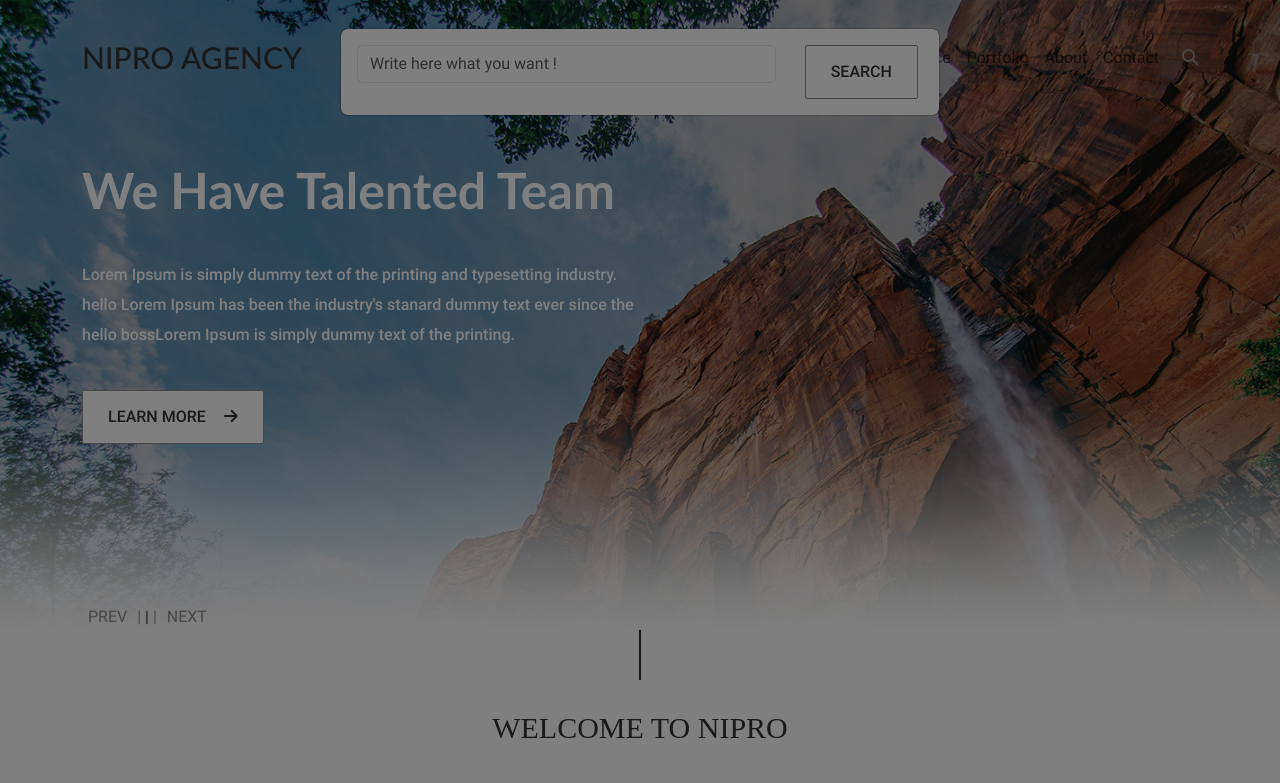
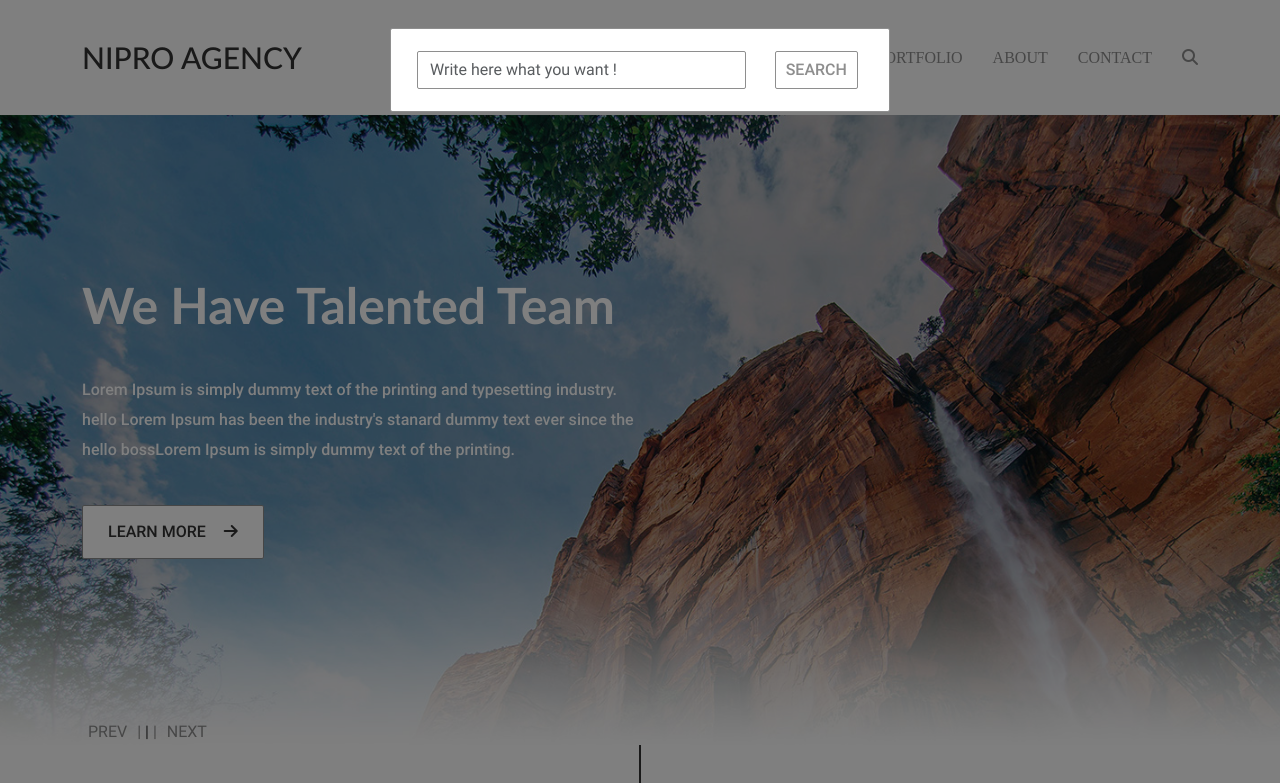
Before and after one commit to hemontamondal/nipro, a plain HTML site: page index.html in a window 1280 px wide. Both pictures are taken after a click on the button 1182 px from the left and 57 px from the top of the page. Shown: the top 783 px of the page. Drawn offline with Linux system fonts and the light colour scheme; some icons are missing; a web font is replaced by a local one.

Commit message:
Update style.css

```diff
--- a/css/style.css
+++ b/css/style.css
@@ -26,6 +26,7 @@
 
 /*common css start*/
 body{
+	padding-top: 115px;
 	font-family: roboto-regular;
 	font-size: 16px;
 	font-weight: 400;
@@ -61,6 +62,7 @@ body{
 /*header start*/
 header{
 	padding: 30px 0;
+	background-color: white;
 }
 .t_logo{
 	font-family: lato-medium;
@@ -69,8 +71,21 @@ header{
 	color: #333333;
 	text-transform: uppercase;
 }
-.menu{}
-.m_item{
+.nav_tog{
+	border-color: #8e8e8e;
+	transition: .33s ease;
+}
+.nav_tog:focus{
+	border: 1px solid #333333;
+	box-shadow: none;
+}
+.navtog_icon{
+	color: #8e8e8e;
+}
+.menu{
+	background-color: none !important;
+}
+.menu ul li a{
     margin: 0 15px;
 	padding: 0 !important;
 	font-family: lato-regular;
@@ -80,7 +95,7 @@ header{
 	text-transform: uppercase;
 	transition: .3s ease;
 }
-.m_item:hover{
+.menu ul li a:hover {
 	color: #333333 !important;
 }
 .serch_btn{
@@ -89,13 +104,44 @@ header{
 }
 .serch_btn i{
 	color: #8e8e8e;
+	transition: .33s ease;
+}
+.serch_btn i:hover{
+	color: #333333;
+}
+.modal-backdrop {
+     height: 0;
+}
+.boxmodal_cont {
+    padding: 6px 10px;
+    font-family: roboto-medium;
+    font-size: 16px;
+    font-weight: 500;
+    color: #333333;
+    background-color: #fff;
+    border: 1px solid #8e8e8e;
+    border-radius: 2px;
+}
+.modalbox_input{
+	font-family: roboto-regular;
+    font-size: 16px;
+    font-weight: 400;
+    color: #8e8e8e;
+    border: 1px solid #8e8e8e;
+    border-radius: 2px;
+}
+.modalbox_input:focus{
+	border-color: black;
+	box-shadow: none;
+}
+.mod_btn{
+	padding: 6px 10px;
+	color: #8e8e8e;
 }
 .smodal_width {
-    --bs-modal-width: 600px;
+	background-color: #00000080;
 }
-.modalbx_width{
 
-}
 /*header end*/
 
 /*banner start*/
@@ -256,7 +302,6 @@ header{
 
 /*portfolio start*/
 .work{
-	padding-bottom: 100px;
 	background-color: #f8f8f8;
 }
 .active{
@@ -287,6 +332,7 @@ header{
 .w_box{
 	margin-top: 30px;
 	position: relative;
+	transition: .33s ease;
 }
 .w_box:hover .overlay{
 	opacity: 50%;
@@ -408,6 +454,7 @@ header{
 	background-color: white;
 	border: 1px solid #8e8e8e;
 	border-radius: 2px;
+	transition: .33s ease;
 }
 
 .tperson_img img{}
```
